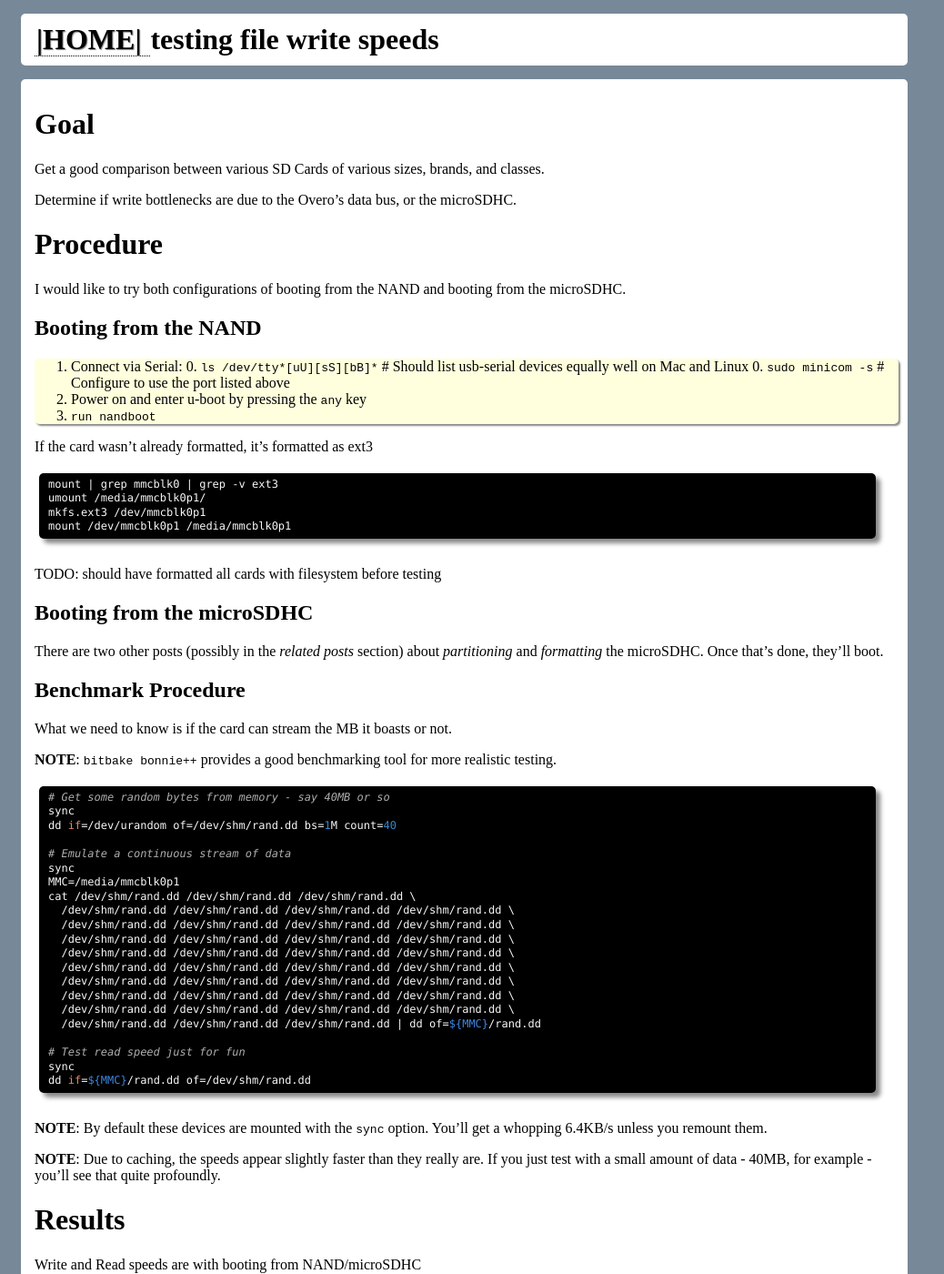
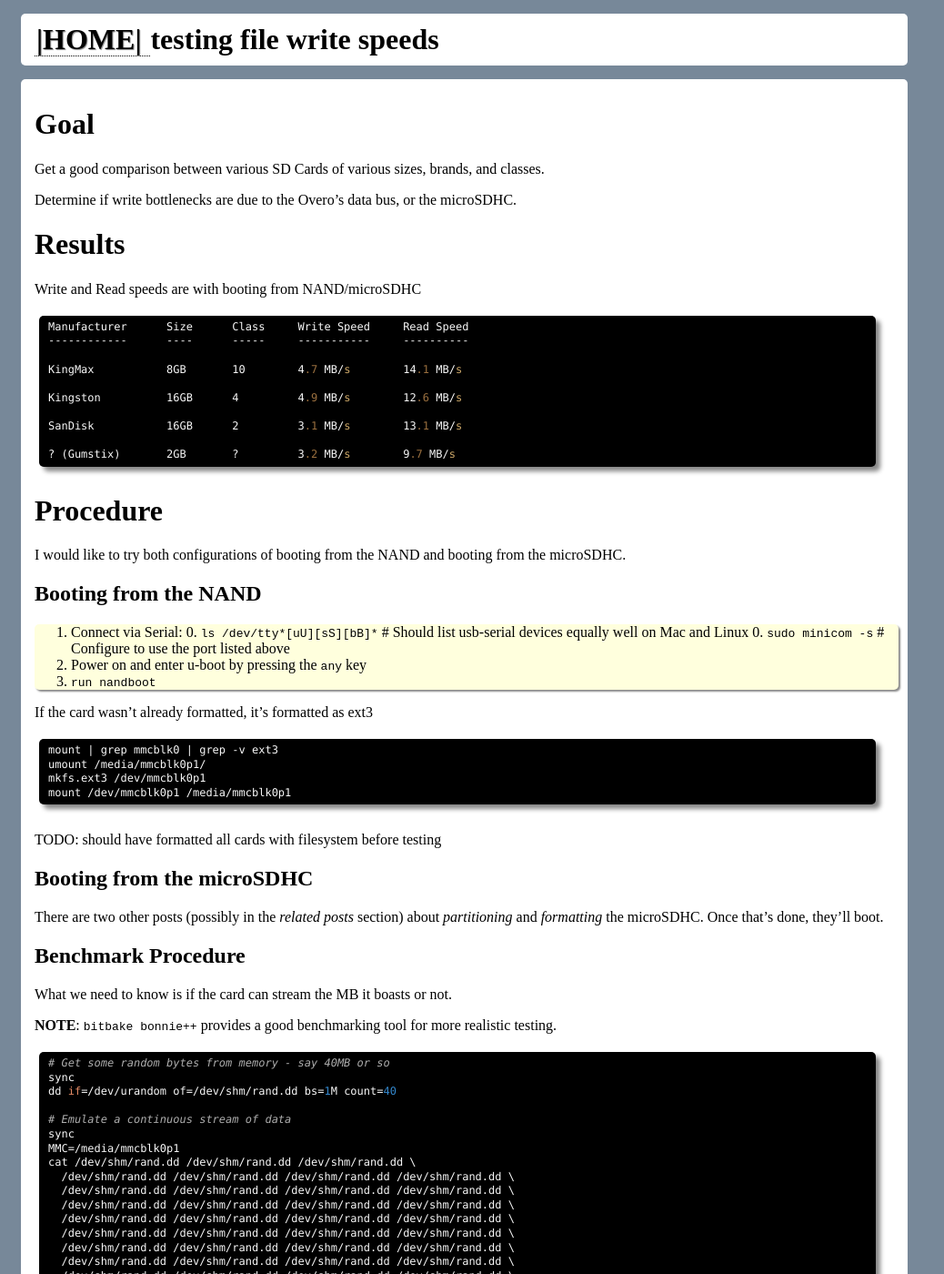
Before and after one commit to fastr/fastr.github.com, a Jekyll site: the page built from _posts/2010-09-01-testing-file-write-speeds.md, in a window 1280 px wide and 1400 px high. Shown: the whole window at 91% size, without its empty margins (0-1038 px from the left). Built offline with Jekyll 4.4.1, drawn with Linux system fonts in a browser that asks for light colours; Markdown is read by kramdown in place of the engine named in the settings; some of the changed text lies outside the part shown.

Commit message:
put important information first

```diff
--- a/_posts/2010-09-01-testing-file-write-speeds.md
+++ b/_posts/2010-09-01-testing-file-write-speeds.md
@@ -10,6 +10,22 @@ Goal
 Get a good comparison between various SD Cards of various sizes, brands, and classes.
 
 Determine if write bottlenecks are due to the Overo's data bus, or the microSDHC.
+
+Results
+====
+
+Write and Read speeds are with booting from NAND/microSDHC
+
+    Manufacturer      Size      Class     Write Speed     Read Speed
+    ------------      ----      -----     -----------     ----------
+
+    KingMax           8GB       10        4.7 MB/s        14.1 MB/s
+
+    Kingston          16GB      4         4.9 MB/s        12.6 MB/s
+
+    SanDisk           16GB      2         3.1 MB/s        13.1 MB/s
+
+    ? (Gumstix)       2GB       ?         3.2 MB/s        9.7 MB/s
 
 Procedure
 ====
@@ -74,22 +90,6 @@ What we need to know is if the card can stream the MB it boasts or not.
 **NOTE**: Due to caching, the speeds appear slightly faster than they really are.
 If you just test with a small amount of data - 40MB, for example - you'll see that quite profoundly.
 
-Results
-====
-
-Write and Read speeds are with booting from NAND/microSDHC
-
-    Manufacturer      Size      Class     Write Speed     Read Speed
-    ------------      ----      -----     -----------     ----------
-
-    KingMax           8GB       10        4.7 MB/s        14.1 MB/s
-
-    Kingston          16GB      4         4.9 MB/s        12.6 MB/s
-
-    SanDisk           16GB      2         3.1 MB/s        13.1 MB/s
-
-    ? (Gumstix)       2GB       ?         3.2 MB/s        9.7 MB/s
-
 Appendix
 ====
 
```
